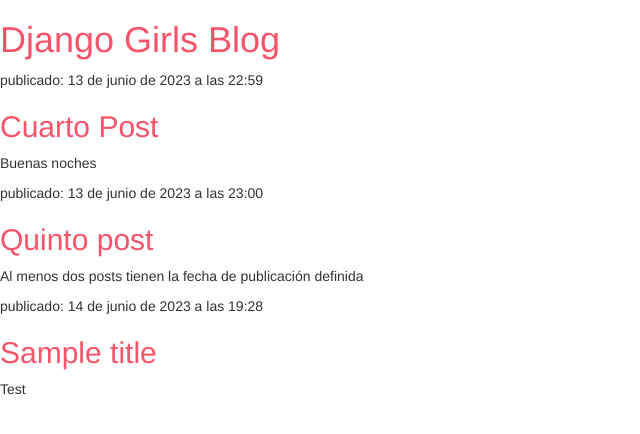
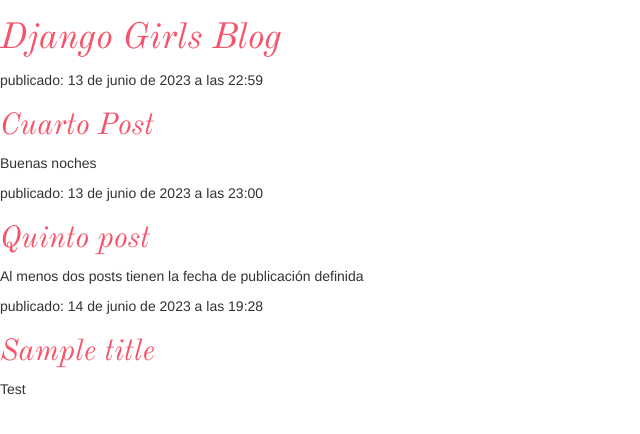
Before and after one commit to cmezav/pweb2_lab05, a Django app: page / in a window 1280 px wide. Shown: the top 434 px of the page, without its empty margins (0-640 px from the left). Run offline with Django 4.2, Linux system fonts and the light colour scheme; data comes from the database, SQL or seed files in the repository; some libraries are stand-ins or nearby versions.

Commit message:
Se cambió el tipo de fuente

```diff
--- a/blog/static/css/blog.css
+++ b/blog/static/css/blog.css
@@ -1,3 +1,4 @@
 h1 a, h2 a {
      color: #F6546A;
+     font-family: 'Old Standard TT', serif;
 }
--- a/blog/templates/blog/post_list.html
+++ b/blog/templates/blog/post_list.html
@@ -3,8 +3,11 @@
     <head>
         <title>Django Girls blog</title>
 	<link rel="stylesheet" href="//maxcdn.bootstrapcdn.com/bootstrap/3.2.0/css/bootstrap.min.css">
-<link rel="stylesheet" href="//maxcdn.bootstrapcdn.com/bootstrap/3.2.0/css/bootstrap-theme.min.css">
+    <link rel="stylesheet" href="//maxcdn.bootstrapcdn.com/bootstrap/3.2.0/css/bootstrap-theme.min.css">
     <link rel="stylesheet" href="{% static 'css/blog.css' %}">
+    <link rel="preconnect" href="https://fonts.googleapis.com">
+    <link rel="preconnect" href="https://fonts.gstatic.com" crossorigin>
+    <link href="https://fonts.googleapis.com/css2?family=Old+Standard+TT:ital@1&display=swap" rel="stylesheet">
     </head>
     <body>
         <div>
```
